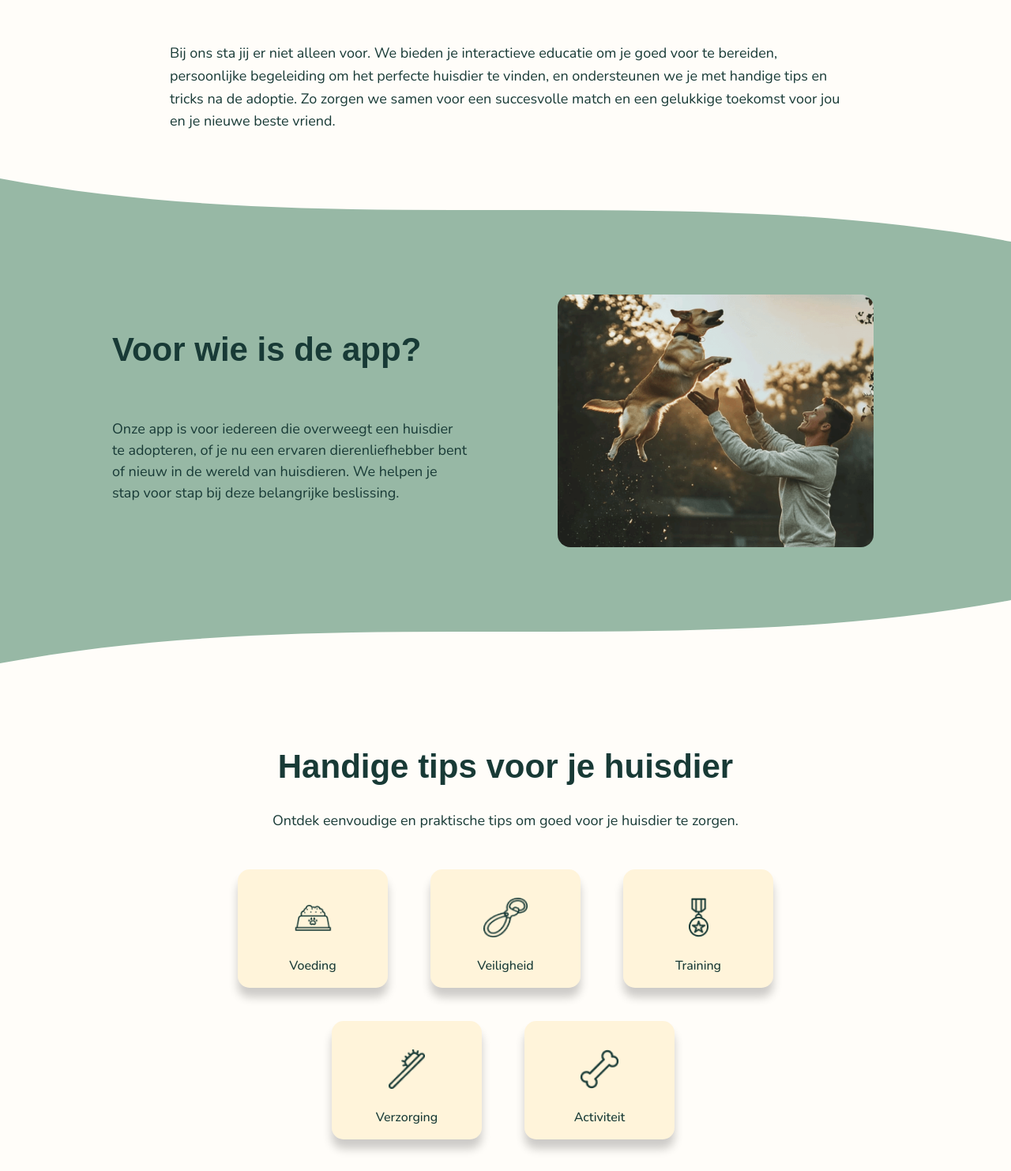
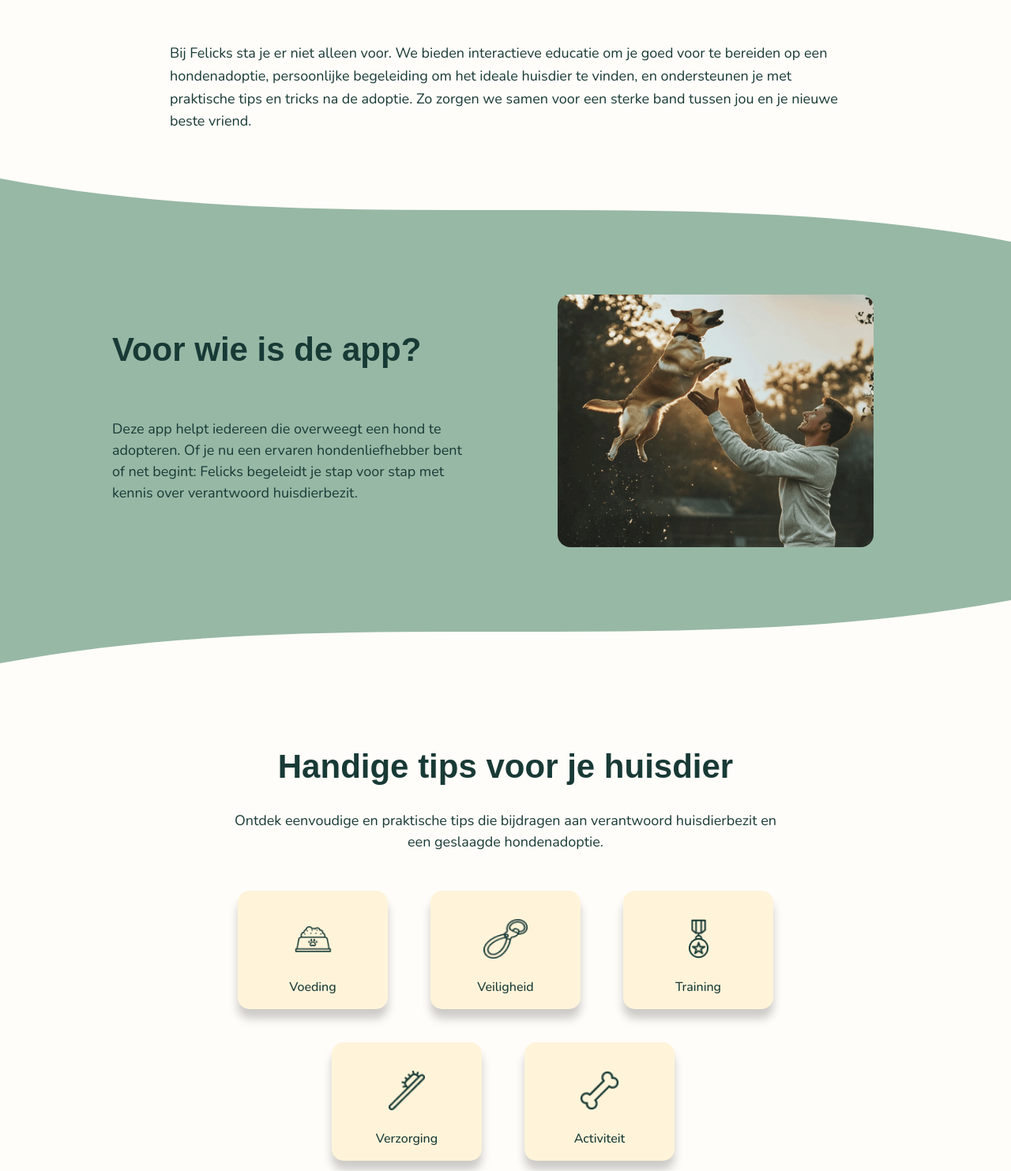
Before and after one commit to hannelorevb04/landingspagina_felicks, a plain HTML site: page index.html in a window 1280 px wide. Shown: the part 1350-2833 px from the top of the page at 79% size. Drawn offline with nearby package versions, Linux system fonts and the light colour scheme; no server answers; a web font is replaced by a local one.

Commit message:
fix: keywords

```diff
--- a/index.html
+++ b/index.html
@@ -15,7 +15,7 @@
   <link href="https://fonts.googleapis.com/css2?family=Nunito:ital,wght@0,200..1000;1,200..1000&display=swap"
     rel="stylesheet">
 
-    <script type="application/ld+json">
+  <script type="application/ld+json">
       {
         "@context": "https://schema.org",
         "@type": "Organization",
@@ -27,7 +27,7 @@
           "https://www.instagram.com/felicks.be",
           "https://www.tiktok.com/@felicks.be"
         ],
-        "description": "Felicks helpt honden een nieuw thuis te vinden via educatie, tips en persoonlijke begeleiding voor adoptiebereide baasjes."
+        "description": "Felicks helpt honden een nieuw thuis te vinden via educatie, tips en persoonlijke begeleiding voor adoptiebereide baasjes. Felicks biedt tips voor hondenbaasjes, begeleidt verantwoorde hondenadoptie en helpt bij verantwoord huisdierbezit met een educatieve app."
       }
       </script>
 
@@ -49,7 +49,7 @@
 
   <!-- Google search console -->
   <meta name="google-site-verification" content="fpuu6uQ7AITHj3hBkGIHxroiKMF6cb2MRiT3J039zxs" />
-<!-- End Google search console -->
+  <!-- End Google search console -->
 
   <!-- Hotjar Tracking Code for Felicks -->
   <script>
@@ -328,12 +328,12 @@
     </div>
 
     <p class="how-description">
-      Bij ons sta jij er niet alleen voor. We bieden je interactieve educatie
-      om je goed voor te bereiden, persoonlijke begeleiding om het perfecte
-      huisdier te vinden, en ondersteunen we je met handige tips en tricks na
-      de adoptie. Zo zorgen we samen voor een succesvolle match en een
-      gelukkige toekomst voor jou en je nieuwe beste vriend.
+      Bij Felicks sta je er niet alleen voor. We bieden interactieve educatie
+      om je goed voor te bereiden op een hondenadoptie, persoonlijke begeleiding
+      om het ideale huisdier te vinden, en ondersteunen je met praktische tips en tricks na de adoptie.
+      Zo zorgen we samen voor een sterke band tussen jou en je nieuwe beste vriend.
     </p>
+
   </section>
 
   <section class="section bg-green" id="ForWho">
@@ -346,10 +346,9 @@
     <div class="text-content">
       <h2 class="title">Voor wie is de app?</h2>
       <p class="section-text">
-        Onze app is voor iedereen die overweegt een huisdier te adopteren, of
-        je nu een ervaren dierenliefhebber bent of nieuw in de wereld van
-        huisdieren. We helpen je stap voor stap bij deze belangrijke
-        beslissing.
+        Deze app helpt iedereen die overweegt een hond te adopteren.
+        Of je nu een ervaren hondenliefhebber bent of net begint:
+        Felicks begeleidt je stap voor stap met kennis over verantwoord huisdierbezit.
       </p>
     </div>
 
@@ -366,7 +365,8 @@
   <section class="tips-section" id="Tips">
     <h2 class="title">Handige tips voor je huisdier</h2>
     <p class="section-text">
-      Ontdek eenvoudige en praktische tips om goed voor je huisdier te zorgen.
+      Ontdek eenvoudige en praktische tips die bijdragen aan verantwoord huisdierbezit
+      en een geslaagde hondenadoptie.
     </p>
 
     <div class="tips-list">
@@ -468,7 +468,8 @@
           Het is <span class="italic">jouw</span> moment
         </h2>
         <p class="section-text">
-          Start vandaag nog met het vinden van jouw nieuwe beste vriend.
+          Klaar om je nieuwe beste vriend te ontmoeten?
+          Ontdek tips voor hondenbaasjes en leer alles over verantwoord huisdierbezit.
           <br />
           Download de app nu!
         </p>
```
